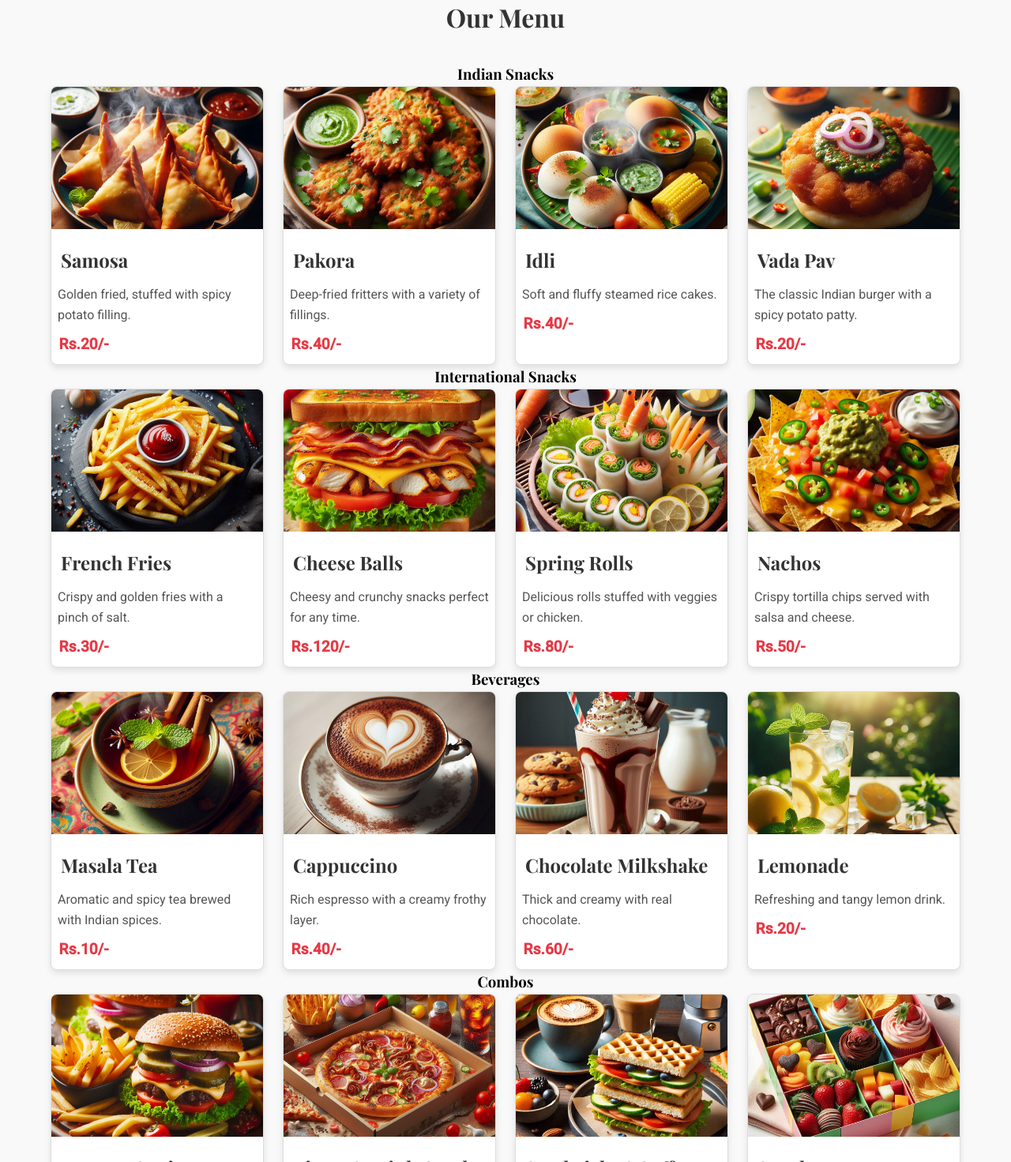
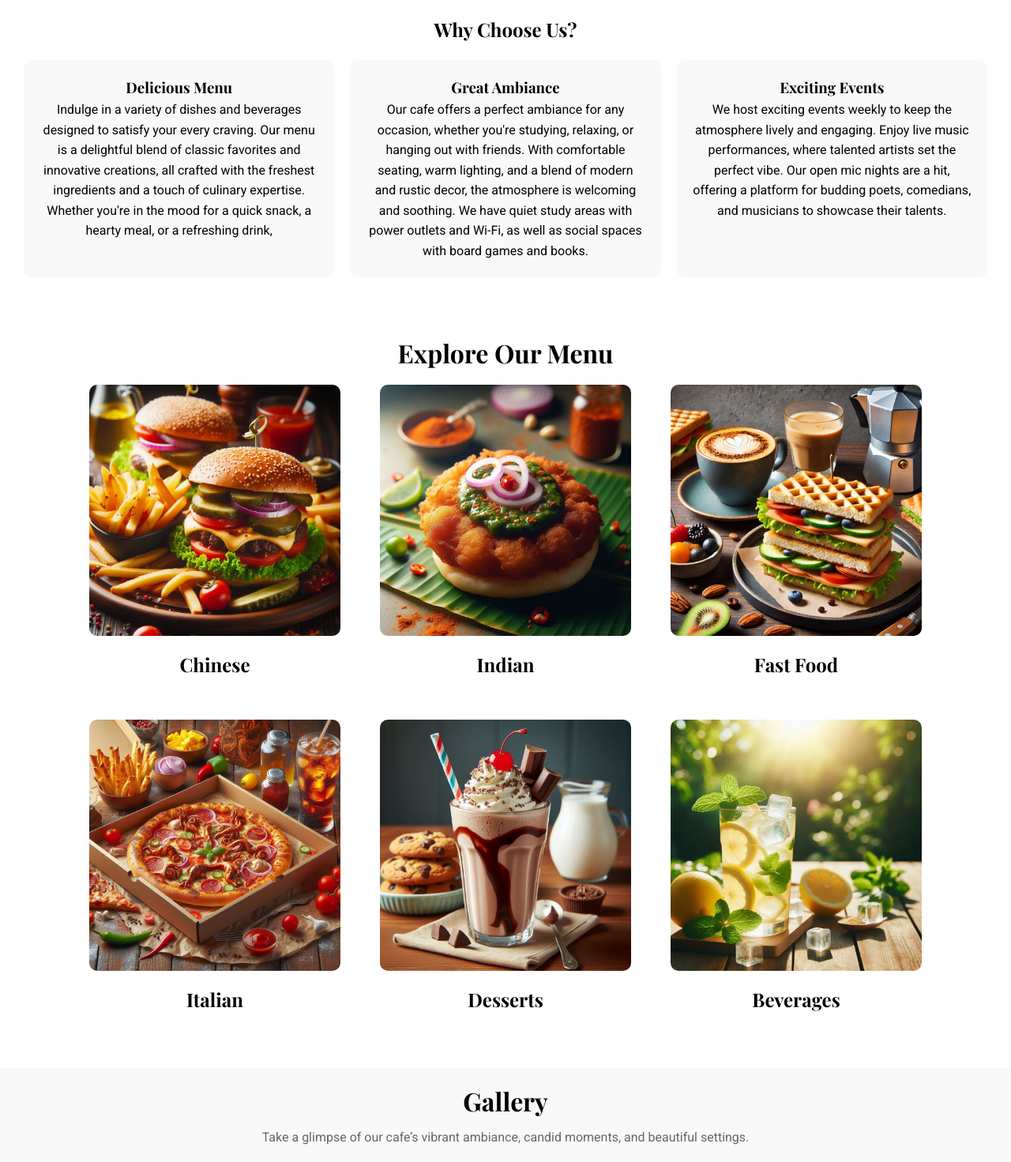
Before and after one commit to Aary23S/Hungry-Bear-Cafe, a plain HTML site: page index.html in a window 1280 px wide. Shown: the part 910-2381 px from the top of the page at 79% size. Drawn offline with nearby package versions, Linux system fonts and the light colour scheme.

Commit message:
Updated HTML,CSS,JS and images for Hungry Bear Cafe

```diff
--- a/index.html
+++ b/index.html
@@ -54,9 +54,9 @@
 </script>
 
 <style>
-    /* html {
+    html {
       scroll-behavior: smooth;
-    } */
+    }
 </style>
 
 
@@ -67,12 +67,12 @@
   <header>
     <nav>
       <div class="logo">
-        <img src="logo.png" alt="Hungrey Bear Logo" class="logo-img" style="color: black;">
+        <a href="index.html"> <img src="IMG-20230817-WA0001.jpg" alt="Hungrey Bear Logo" class="logo-img" style="color: black;"></a>
       </div>
 
       <!-- <div class="logo">Hungrey Bear</div> -->
       <ul class="nav-links">
-        <li><a href="index7.html">Home</a></li>
+        <li><a href="index.html">Home</a></li>
         <!-- <li><a href="about.html">About Us</a></li> -->
         <li><a href="#Menu">Menu</a></li>
         <li><a href="#Gallery">Gallery</a></li>
@@ -87,7 +87,7 @@
 
   <section class="hero">
     <div class="hero-text">
-      <h1 class="fade-in" style="color: aliceblue;">Welcome to <i>Hungry Bear</i></h1>
+      <h1 class="fade-in" style="color: aliceblue; font-size: 3em; text-shadow: 2px 2px 4px rgba(0, 0, 0, 0.5); transition: transform 1s ease-in-out, opacity 1s ease-in-out, color 1s ease-in-out;">Welcome to <i>Hungry Bear</i></h1>
       <p id="para1">Your favorite hangout spot on campus!</p>
       <a href="#Menu" class="btn" >View Menu</a>
     </div>
@@ -111,125 +111,47 @@
     </div>
   </section>
 
-  <section class="menu" id="Menu">
-    <h2 class="slide-in">Our Menu</h2>
 
-    <!-- Indian Snacks -->
-    <h3>Indian Snacks</h3>
-    <div class="menu-cards">
-      <div class="card">
-        <img src="attractive and delicious samosas.png" alt="Samosa">
-        <h3>Samosa</h3>
-        <p>Golden fried, stuffed with spicy potato filling.</p>
-        <p class="price">Rs.20/-</p>
+
+  <div class="menu-container" id="Menu">
+    <h1>Explore Our Menu</h1>
+    <div class="categories">
+      <!-- Category Item -->
+      <div class="category" data-category="chinese">
+        <img src="attractive and delicious Burger & Fries Combo.png" alt="Chinese Food">
+        <h2>Chinese</h2>
       </div>
-      <div class="card">
-        <img src="attractive and delicious pakoras.png" alt="Pakora">
-        <h3>Pakora</h3>
-        <p>Deep-fried fritters with a variety of fillings.</p>
-        <p class="price">Rs.40/-</p>
+      <div class="category" data-category="indian">
+        <img src="attractive and delicious vada pav.png" alt="Indian Food">
+        <h2>Indian</h2>
       </div>
-      <div class="card">
-        <img src="attractive and delicious idli and dosas.png" alt="Idli">
-        <h3>Idli</h3>
-        <p>Soft and fluffy steamed rice cakes.</p>
-        <p class="price">Rs.40/-</p>
+      <div class="category" data-category="fast-food">
+        <img src="attractive and delicious Sandwich & Coffee Combo.png" alt="Fast Food">
+        <h2>Fast Food</h2>
       </div>
-      <div class="card">
-        <img src="attractive and delicious vada pav.png" alt="Vada Pav">
-        <h3>Vada Pav</h3>
-        <p>The classic Indian burger with a spicy potato patty.</p>
-        <p class="price">Rs.20/-</p>
+      <div class="category" data-category="italian">
+        <img src="attractive and delicious Pizza & Cold Drink Combo.png" alt="Italian Food">
+        <h2>Italian</h2>
+      </div>
+      <div class="category" data-category="desserts">
+        <img src="attractive and delicious Chocolate Milkshake.png" alt="Desserts">
+        <h2>Desserts</h2>
+      </div>
+      <div class="category" data-category="beverages">
+        <img src="attractive and delicious lemonade.png" alt="Beverages">
+        <h2>Beverages</h2>
       </div>
     </div>
+  </div>
 
-    <!-- International Snacks -->
-    <h3>International Snacks</h3>
-    <div class="menu-cards">
-      <div class="card">
-        <img src="attractive and delicious french fries.png" alt="French Fries">
-        <h3>French Fries</h3>
-        <p>Crispy and golden fries with a pinch of salt.</p>
-        <p class="price">Rs.30/-</p>
-      </div>
-      <div class="card">
-        <img src="an attractive and delicious picture of the Maharaja sandwich.png" alt="Cheese Balls">
-        <h3>Cheese Balls</h3>
-        <p>Cheesy and crunchy snacks perfect for any time.</p>
-        <p class="price">Rs.120/-</p>
-      </div>
-      <div class="card">
-        <img src="attractive and delicious hot spring rolls.png" alt="Spring Rolls">
-        <h3>Spring Rolls</h3>
-        <p>Delicious rolls stuffed with veggies or chicken.</p>
-        <p class="price">Rs.80/-</p>
-      </div>
-      <div class="card">
-        <img src="attractive and delicious nachos.png" alt="Nachos">
-        <h3>Nachos</h3>
-        <p>Crispy tortilla chips served with salsa and cheese.</p>
-        <p class="price">Rs.50/-</p>
-      </div>
+  <!-- Modal to show items -->
+  <div class="modal hidden">
+    <div class="modal-content">
+      <button class="close-modal">Close</button>
+      <h2 id="category-title"></h2>
+      <ul id="food-items-list"></ul>
     </div>
-
-    <!-- Beverages -->
-    <h3>Beverages</h3>
-    <div class="menu-cards">
-      <div class="card">
-        <img src="attractive and delicious masala tea.png" alt="Tea">
-        <h3>Masala Tea</h3>
-        <p>Aromatic and spicy tea brewed with Indian spices.</p>
-        <p class="price">Rs.10/-</p>
-      </div>
-      <div class="card">
-        <img src="attractive and delicious Cappuccino.png" alt="Coffee">
-        <h3>Cappuccino</h3>
-        <p>Rich espresso with a creamy frothy layer.</p>
-        <p class="price">Rs.40/-</p>
-      </div>
-      <div class="card">
-        <img src="attractive and delicious Chocolate Milkshake.png" alt="Milkshake">
-        <h3>Chocolate Milkshake</h3>
-        <p>Thick and creamy with real chocolate.</p>
-        <p class="price">Rs.60/-</p>
-      </div>
-      <div class="card">
-        <img src="attractive and delicious lemonade.png" alt="Lemonade">
-        <h3>Lemonade</h3>
-        <p>Refreshing and tangy lemon drink.</p>
-        <p class="price">Rs.20/-</p>
-      </div>
-    </div>
-
-    <!-- Combos -->
-    <h3>Combos</h3>
-    <div class="menu-cards">
-      <div class="card">
-        <img src="attractive and delicious Burger & Fries Combo.png" alt="Burger and Fries">
-        <h3>Burger & Fries Combo</h3>
-        <p>Juicy burger served with crispy fries.</p>
-        <p class="price">Rs.140/-</p>
-      </div>
-      <div class="card">
-        <img src="attractive and delicious Pizza & Cold Drink Combo.png" alt="Pizza and Drink">
-        <h3>Pizza & Drink Combo</h3>
-        <p>Cheesy pizza with a refreshing drink.</p>
-        <p class="price">Rs.140/-</p>
-      </div>
-      <div class="card">
-        <img src="attractive and delicious Sandwich & Coffee Combo.png" alt="Sandwich and Coffee">
-        <h3>Sandwich & Coffee Combo</h3>
-        <p>Fresh sandwich paired with a cup of coffee.</p>
-        <p class="price">Rs.150/-</p>
-      </div>
-      <div class="card">
-        <img src="attractive and delicious Snack Box.png" alt="Snack Box">
-        <h3>Snack Box</h3>
-        <p>Assorted snacks for a quick bite.</p>
-        <p class="price">Rs.150/-</p>
-      </div>
-    </div>
-  </section>
+  </div>
 
 
   <section class="gallery" id="Gallery">
@@ -265,7 +187,7 @@
   </section>
 
 
-  <!-- <section class="blog" id="Blog">
+  <section class="blog" id="Blog">
     <h2>Cook's Recipes</h2>
     <p>Discover some delicious recipes from our talented cook. These are just a few highlights; explore more on the blog page!</p>
 
@@ -291,7 +213,7 @@
     </div>
 
     <a href="blog.html" class="btn-main">View All Recipes</a>
-  </section> -->
+  </section>
 
 
   <section class="contact" id="Contact">
@@ -342,7 +264,7 @@
   </footer>
 
   <script src="script.js"></script>
-  <a href="index7.html" class="back-to-top" title="Back to Top">↑</a>
+  <a href="index.html" class="back-to-top" title="Back to Top">↑</a>
 
 </body>
 </html>
--- a/style.css
+++ b/style.css
@@ -5,33 +5,11 @@
     box-sizing: border-box;
   }
 
-  /* body {
-    font-family: Arial, sans-serif;
-    line-height: 1.6;
-    background-color: #f9f9f9;
-    color: #333;
-  } */
+
   body {
     font-family: 'Roboto', sans-serif;
     line-height: 1.6;
 }
-/* @media (max-width: 768px) {
-  nav ul {
-      display: none;
-      flex-direction: column;
-  }
-
-  .hamburger {
-      display: block;
-      cursor: pointer;
-  }
-}
-@media screen and (max-width: 768px) {
-  .navbar {
-      flex-direction: column; /* Stack items vertically on small screens */
-
-  /*.container {
-      padding: 10px; /* Reduce padding for smaller screens */
       @media (max-width: 768px) {
         .container {
             padding: 5%;
@@ -197,11 +175,32 @@ nav {
   }
 
   .hero {
-    background: url('cafeinter.jpeg') no-repeat center center;
+    background: url('a day in my life.jpg') no-repeat center center;
     background-size: cover;
     color: #070303;
     text-align: center;
     padding: 100px 20px;
+    height: 100vh; /* Ensures the hero section takes full viewport height */
+    display: flex;
+    justify-content: center;
+    align-items: center;
+    position: relative;
+  }
+
+  .hero::before {
+    content: '';
+    position: absolute;
+    top: 0;
+    left: 0;
+    right: 0;
+    bottom: 0;
+    background: rgba(0, 0, 0, 0.5); /* Adds a dark overlay for better text readability */
+    z-index: 1;
+  }
+
+  .hero * {
+    position: relative;
+    z-index: 2;
   }
   #para1 {
     font-size: 1.5em;
@@ -253,65 +252,111 @@ nav {
     /* ------------------------------------------------------------ */
 
   /* Menu Section */
-  .menu {
-    padding: 2em;
-    background-color: #f9f9f9;
+
+
+  .menu-container {
+    max-width: 1200px;
+    margin: 0 auto;
+    padding: 20px;
     text-align: center;
   }
 
-  .menu h2 {
-    font-size: 2em;
-    margin-bottom: 1em;
-    color: #333;
+  .categories {
+    display: flex;
+    flex-wrap: wrap;
+    justify-content: center;
+    gap: 20px;
   }
 
-  .menu-cards {
-    display: grid;
-    grid-template-columns: repeat(auto-fit, minmax(250px, 1fr));
-    gap: 1.5em;
-    padding: 0 2em;
+  .category {
+    width: 30%;
+    text-align: center;
+    border-radius: 10px;
+    padding: 15px;
+    background-color: #fff;
+    transition: transform 0.3s, box-shadow 0.3s;
+    cursor: pointer;
   }
 
-  .card {
-    background: #fff;
-    border: 1px solid #ddd;
-    border-radius: 8px;
-    box-shadow: 0 4px 6px rgba(0, 0, 0, 0.1);
-    overflow: hidden;
-    text-align: left;
-    transition: transform 0.2s, box-shadow 0.2s;
+  .category img {
+    width: 100%;
+    height: auto;
+    border-radius: 10px;
   }
 
-  .card img {
-    width: 100%;
-    height: 180px;
-    object-fit: cover;
+  .category h2 {
+    margin-top: 10px;
+    font-size: 1.5rem;
   }
 
-  .card h3 {
-    font-size: 1.5em;
-    margin: 0.5em;
-    color: #333;
+  .category:hover {
+    transform: scale(1.05);
+    box-shadow: 0 5px 15px rgba(0, 0, 0, 0.1);
   }
 
-  .card p {
-    font-size: 1em;
-    margin: 0.5em;
-    color: #555;
+  /* Modal Styling */
+  .modal {
+    display: none;
+    position: fixed;
+    top: 0;
+    left: 0;
+    right: 0;
+    bottom: 0;
+    background-color: rgba(0, 0, 0, 0.5);
+    justify-content: center;
+    align-items: center;
+    z-index: 999;
   }
 
-  .card .price {
-    font-size: 1.2em;
-    font-weight: bold;
-    margin: 0.5em;
-    color: #e63946;
+  .modal-content {
+    background-color: white;
+    padding: 30px;
+    border-radius: 10px;
+    width: 80%;
+    max-width: 500px;
+    text-align: center;
   }
 
-  .card:hover {
-    transform: translateY(-5px);
-    box-shadow: 0 8px 12px rgba(0, 0, 0, 0.15);
+  .modal-content h2 {
+    margin-bottom: 20px;
+    font-size: 2rem;
   }
 
+  #food-items-list {
+    list-style-type: none;
+    padding: 0;
+  }
+
+  #food-items-list li {
+    padding: 10px;
+    border-bottom: 1px solid #ddd;
+  }
+
+  .close-modal {
+    background-color: #f04e30;
+    color: white;
+    padding: 10px 20px;
+    border: none;
+    border-radius: 5px;
+    cursor: pointer;
+  }
+
+  .close-modal:hover {
+    background-color: #d63e25;
+  }
+
+  /* Responsive Design */
+  @media (max-width: 768px) {
+    .category {
+      width: 45%;
+    }
+  }
+
+  @media (max-width: 480px) {
+    .category {
+      width: 100%;
+    }
+  }
 
   /* ------------------------------------------------------------ */
 
@@ -364,7 +409,7 @@ nav {
     /* ------------------------------------------------------------ */
 
   /* Blog section */
-  /* .blog {
+  .blog {
     margin: 2rem auto;
     padding: 1rem;
     text-align: center;
@@ -428,7 +473,7 @@ nav {
 
   .blog-card .btn:hover {
     background: #c44127;
-  } */
+  }
 
   .btn-main {
     display: inline-block;
```
Also changed, not shown: script.js (+39 -10 lines), IMG-20230817-WA0001.jpg (added), a day in my life.jpg (added).
